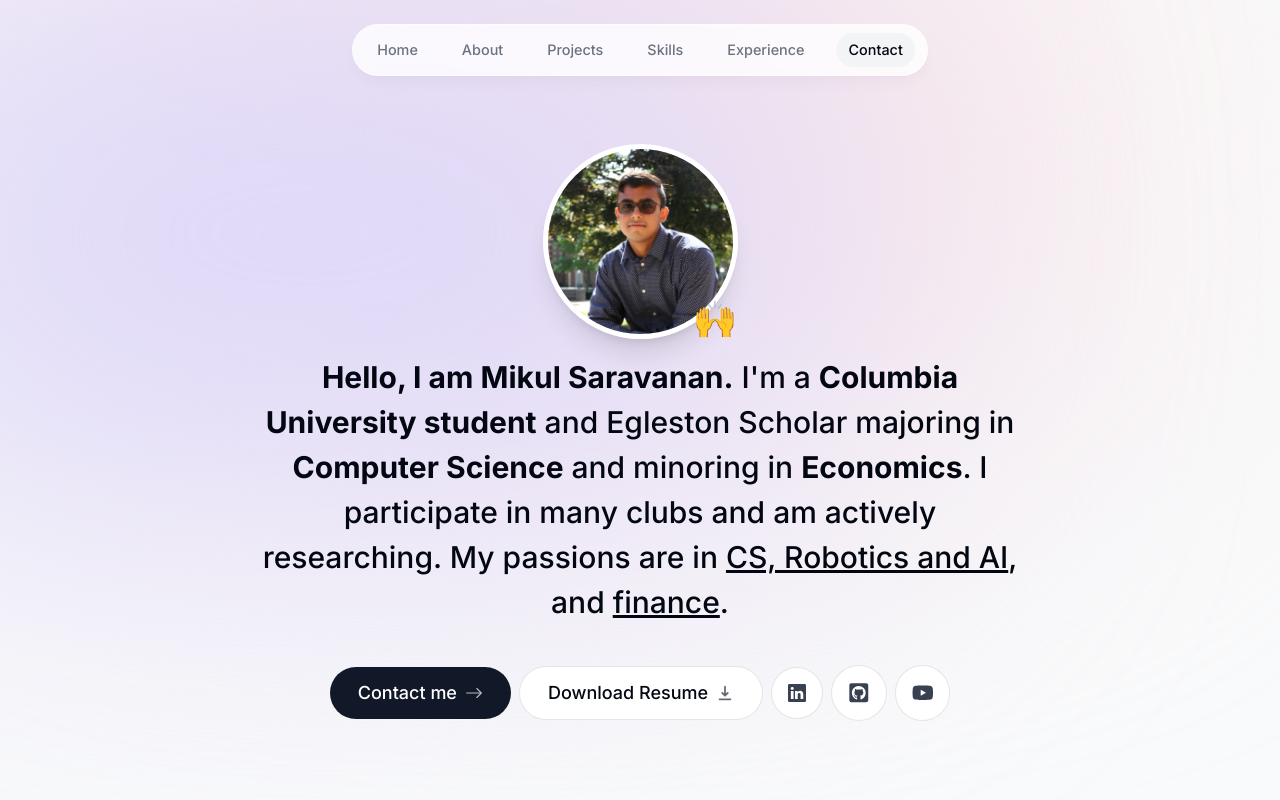
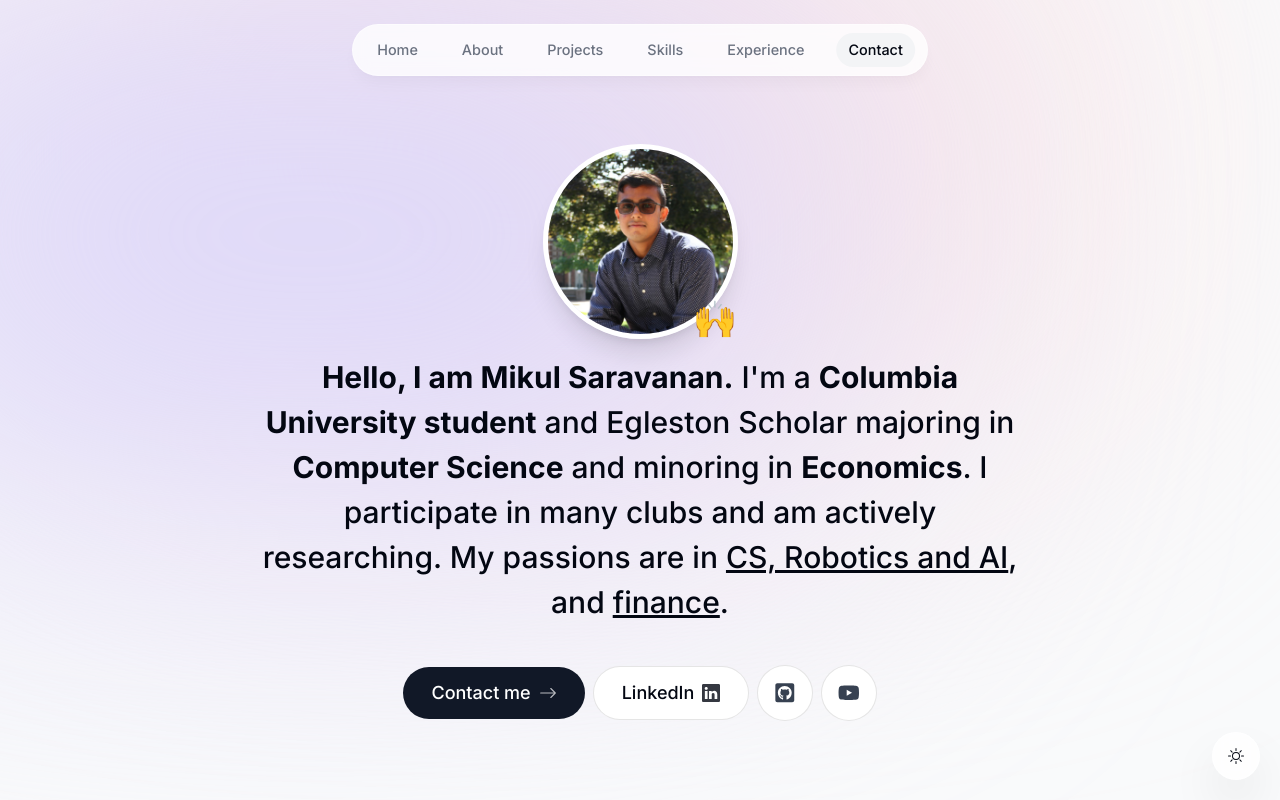
Before and after one commit to MiPlayer123/mikul_personal_website, a Next.js app: page / in a window 1280 px wide. Shown: the top 800 px of the page. Built offline with nearby package versions, Linux system fonts and the light colour scheme; no server answers.

Commit message:
added dark mode!

```diff
--- a/app/layout.tsx
+++ b/app/layout.tsx
@@ -6,6 +6,8 @@
 import ActiveSectionContextProvider from "@/context/active-section-context";
 import { Toaster } from "react-hot-toast";
 import Footer from "@/components/footer";
+import ThemeSwitch from "@/components/theme-switch";
+import ThemeContextProvider from "@/context/theme-context";
 
 const inter = Inter({ subsets: ["latin"] });
 
@@ -21,10 +23,11 @@
 }>) {
   return (
     <html lang="en" className="!scroll-smooth">
-      <body className={`${inter.className} bg-gray-50 text-gray-950 relative pt-28 sm:pt-36 `}> {/*dark:bg-gray-900 dark:text-gray-50 dark:text-opacity-90*/}
-        <div className="bg-[#fbe2e3] absolute top-[-6rem] -z-10 right-[11rem] h-[31.25rem] w-[31.25rem] rounded-full blur-[10rem] sm:w-[68.75rem] "></div> {/*dark:bg-[#946263]*/}
-        <div className=" bg-[#dbd7fb] absolute top-[-1rem] -z-10 left-[-35rem] h-[31.25rem] w-[50rem] rounded-full blur-[10rem] sm:w-[68.75rem] md:left-[-33rem] lg:left-[-28rem] xl:left-[-15rem] 2xl:left-[-5rem] "></div>
+      <body className={`${inter.className} bg-gray-50 text-gray-950 relative pt-28 sm:pt-36 dark:bg-gray-900 dark:text-gray-50 dark:text-opacity-90`}>
+        <div className="bg-[#fbe2e3] absolute top-[-6rem] -z-10 right-[11rem] h-[31.25rem] w-[31.25rem] rounded-full blur-[10rem] sm:w-[68.75rem] dark:bg-[#946263]"></div>
+        <div className=" bg-[#dbd7fb] absolute top-[-1rem] -z-10 left-[-35rem] h-[31.25rem] w-[50rem] rounded-full blur-[10rem] sm:w-[68.75rem] md:left-[-33rem] lg:left-[-28rem] xl:left-[-15rem] 2xl:left-[-5rem] dark:bg-[#676394]"></div>
 
+        <ThemeContextProvider>
           <ActiveSectionContextProvider>
             <Header />
             {children}
@@ -32,6 +35,9 @@
 
             <Toaster position="top-right" />
           </ActiveSectionContextProvider>
+          <ThemeSwitch />
+        </ThemeContextProvider>
+
         </body>
     </html>
   );
--- a/components/contact.tsx
+++ b/components/contact.tsx
@@ -27,7 +27,7 @@
       duration: 1,
     }}
     viewport={{
-      once: true,
+      once: false,
     }}
   >
         <SectionHeading>Contact Me</SectionHeading>
--- a/components/experience.tsx
+++ b/components/experience.tsx
@@ -9,9 +9,11 @@
 import "react-vertical-timeline-component/style.min.css";
 import { experiencesData } from "@/lib/data";
 import { useSectionInView } from "@/lib/hooks";
+import { useTheme } from "@/context/theme-context";
 
 export default function Experience() {
   const { ref } = useSectionInView("Experience", 0.4);
+  const { theme } = useTheme();
 
   return (
     <section id="experience" ref={ref} className="scroll-mt-28 mb-28 sm:mb-40">
@@ -23,7 +25,7 @@
                     visible={true}
               contentStyle={{
                 background:
-                "light" === "light" ? "#f3f4f6" : "rgba(255, 255, 255, 0.05)",
+                theme === "light" ? "#f3f4f6" : "rgba(255, 255, 255, 0.05)",
                 boxShadow: "none",
                 border: "1px solid rgba(0, 0, 0, 0.05)",
                 textAlign: "left",
@@ -31,7 +33,7 @@
               }}
               contentArrowStyle={{
                 borderRight:
-                "light" === "light"
+                theme === "light"
                     ? "0.4rem solid #9ca3af"
                     : "0.4rem solid rgba(255, 255, 255, 0.5)",
               }}
@@ -39,13 +41,13 @@
               icon={item.icon}
               iconStyle={{
                 background:
-                "light" === "light" ? "white" : "rgba(255, 255, 255, 0.15)",
+                theme === "light" ? "white" : "rgba(255, 255, 255, 0.15)",
                 fontSize: "1.5rem",
               }}
             >
               <h3 className="font-semibold capitalize">{item.title}</h3>
               <p className="font-normal !mt-0">{item.location}</p>
-              <p className="!mt-1 !font-normal text-gray-700 ">
+              <p className="!mt-1 !font-normal text-gray-700 dark:text-white/75">
                 {item.description}
               </p>
             </VerticalTimelineElement>
--- a/components/header.tsx
+++ b/components/header.tsx
@@ -14,7 +14,7 @@
   return (
     <header className="z-[999] relative">
       <motion.div
-        className="fixed top-0 left-1/2 h-[4.5rem] w-full rounded-none border border-white border-opacity-40 bg-white bg-opacity-80 shadow-lg shadow-black/[0.03] backdrop-blur-[0.5rem] sm:top-6 sm:h-[3.25rem] sm:w-[36rem] sm:rounded-full " //dark:bg-gray-950 dark:border-black/40 dark:bg-opacity-75
+        className="fixed top-0 left-1/2 h-[4.5rem] w-full rounded-none border border-white border-opacity-40 bg-white bg-opacity-80 shadow-lg shadow-black/[0.03] backdrop-blur-[0.5rem] sm:top-6 sm:h-[3.25rem] sm:w-[36rem] sm:rounded-full dark:bg-gray-950 dark:border-black/40 dark:bg-opacity-80"
         initial={{ y: -100, x: "-50%", opacity: 0 }}
         animate={{ y: 0, x: "-50%", opacity: 1 }}
       ></motion.div>
--- a/components/intro.tsx
+++ b/components/intro.tsx
@@ -63,20 +63,25 @@
                     Contact me <BsArrowRight className="opacity-70 group-hover:translate-x-1 transition"/>
             </Link>
 
-                <a className="group bg-white px-7 py-3 flex items-center gap-2 rounded-full outline-none focus:scale-110 hover:scale-110 active:scale-105 transition cursor-pointer borderBlack dark:bg-white/10"
-            href="/Mikul_Saravanan_Resume.pdf" target="_blank"> {/*download={true}*/}
-                    Download Resume <HiDownload className="opacity-60 group-hover:translate-y-1 transition" />
-                </a>
+                {/* <a className="group bg-white px-7 py-3 flex items-center gap-2 rounded-full outline-none focus:scale-110 hover:scale-110 active:scale-105 transition cursor-pointer borderBlack dark:bg-white/10"
+                    href="/Mikul_Saravanan_Resume.pdf" target="_blank">
+                        Download Resume <HiDownload className="opacity-60 group-hover:translate-y-1 transition" />
+                    </a> */}
 
-                <a className="bg-white p-4 text-gray-700 hover:text-gray-950 flex items-center gap-2 rounded-full focus:scale-[1.15] hover:scale-[1.15] active:scale-105 transition cursor-pointer borderBlack"
+                {/* <a className="bg-white p-4 text-gray-700 hover:text-gray-950 flex items-center gap-2 rounded-full focus:scale-[1.15] hover:scale-[1.15] active:scale-105 transition cursor-pointer borderBlack dark:bg-white/10 dark:text-white/60"
                     href="https://www.linkedin.com/in/mikul-saravanan/"
                     target="_blank">
                     <BsLinkedin />
+                </a> */}
+
+                <a className="group bg-white px-7 py-3 flex items-center gap-2 rounded-full outline-none focus:scale-110 hover:scale-110 active:scale-105 transition cursor-pointer borderBlack dark:bg-white/15"
+                    href="https://www.linkedin.com/in/mikul-saravanan/"
+                    target="_blank">
+                        LinkedIn <BsLinkedin className="opacity-80 group-hover:translate-y-1 transition" />
                 </a>
-                {/*dark:bg-white/10 dark:text-white/60*/}
 
                 <a
-                className="bg-white p-4 text-gray-700 flex items-center gap-2 text-[1.35rem] rounded-full focus:scale-[1.15] hover:scale-[1.15] hover:text-gray-950 active:scale-105 transition cursor-pointer borderBlack"
+                className="bg-white p-4 text-gray-700 flex items-center gap-2 text-[1.35rem] rounded-full focus:scale-[1.15] hover:scale-[1.15] hover:text-gray-950 active:scale-105 transition cursor-pointer borderBlack dark:bg-white/10 dark:text-white/60"
                 href="https://github.com/MiPlayer123"
                 target="_blank"
                 >
@@ -84,13 +89,13 @@
                 </a>
 
                 <a
-                className="bg-white p-4 text-gray-700 flex items-center gap-2 text-[1.35rem] rounded-full focus:scale-[1.15] hover:scale-[1.15] hover:text-gray-950 active:scale-105 transition cursor-pointer borderBlack"
+                className="bg-white p-4 text-gray-700 flex items-center gap-2 text-[1.35rem] rounded-full focus:scale-[1.15] hover:scale-[1.15] hover:text-gray-950 active:scale-105 transition cursor-pointer borderBlack dark:bg-white/10 dark:text-white/60"
                 href="https://www.youtube.com/channel/UCxSVd73Vex8xgZ7rap3QPIw"
                 target="_blank"
                 >
                 <FaYoutube />
                 </a>
-                {/*dark:bg-white/10 dark:text-white/60*/}
+
             </motion.div>
 
         </section>
--- a/components/project.tsx
+++ b/components/project.tsx
@@ -28,16 +28,16 @@
       className='group mb-3 sm:mb-8 last:mb-0 max-w-full'
       >
       <section
-          className="bg-gray-100 max-w-[42rem] border border-black/5 rounded-lg overflow-hidden sm:pr-8 relative sm:h-[20rem] hover:bg-gray-200 transition sm:group-even:pl-8">
+          className="bg-gray-100 max-w-[42rem] border border-black/5 rounded-lg overflow-hidden sm:pr-8 relative sm:h-[20rem] hover:bg-gray-200 transition sm:group-even:pl-8  dark:text-white dark:bg-white/10 dark:hover:bg-white/20">
         <div className="pt-4 pb-7 px-5 sm:pl-10 sm:pr-2 sm:pt-10 sm:max-w-[50%] flex flex-col h-full sm:group-even:ml-[18rem]">
             <h3 className="text-2xl font-semibold">{title}</h3>
-            <p className="mt-2 leading-relaxed text-gray-700 ">
+            <p className="mt-2 leading-relaxed text-gray-700 dark:text-white/70">
               {description}
             </p>
             <ul className="flex flex-wrap mt-4 gap-2 sm:mt-auto">
               {tags.map((tag, index) => (
                 <li
-                  className="bg-black/[0.7] px-3 py-1 text-[0.7rem] uppercase tracking-wider text-white rounded-full "
+                  className="bg-black/[0.7] px-3 py-1 text-[0.7rem] uppercase tracking-wider text-white rounded-full dark:text-white/70"
                   key={index}
                 >
                   {tag}
--- a/components/skills.tsx
+++ b/components/skills.tsx
@@ -32,7 +32,7 @@
         <ul className="flex flex-wrap justify-center gap-2 text-lg text-gray-800">
             {skillsData.map((skill, index) => (
                 <motion.li
-                className="bg-whiteb borderBlack rounded-xl px-5 py-3 "
+                className="bg-whiteb borderBlack rounded-xl px-5 py-3 dark:bg-white/10 dark:text-white/80"
                 key={index}
                 variants={fadeInAnimationVariants}
                 initial="initial"
@@ -42,7 +42,7 @@
                 }}
                 custom={index}
                 >{skill}
-                </motion.li> //dark:bg-white/10 dark:text-white/80
+                </motion.li>
             ))}
         </ul>
 
--- /dev/null
+++ b/components/theme-switch.tsx
@@ -0,0 +1,17 @@
+"use client";
+
+import { useTheme } from "@/context/theme-context";
+import React from "react";
+import { BsMoon, BsSun } from "react-icons/bs";
+
+export default function ThemeSwitch() {
+  const { theme, toggleTheme } = useTheme();
+
+  return (
+    <button className="fixed bottom-5 right-5 bg-white w-[3rem] h-[3rem] bg-opacity-80 backdrop-blur-[0.5rem] border border-white border-opacity-40 shadow-2xl rounded-full flex items-center justify-center hover:scale-[1.15] active:scale-105 transition-all dark:bg-gray-950"
+        onClick={toggleTheme}
+    >
+        {theme === "light" ? <BsSun /> : <BsMoon />}
+    </button>
+  )
+}
--- a/components/video-dropdown.tsx
+++ b/components/video-dropdown.tsx
@@ -10,7 +10,7 @@
   return (
     <section className="mb-20 sm:mb-30">
       <div className="accordion items-center justify-center gap-2 text-lg text-black">
-        <button className="accordion-button justify-center bg-white borderBlack p-4 text-black hover:text-gray-950 flex items-center gap-2 rounded-full focus:scale-[1.15] hover:scale-[1.15] active:scale-105 transition cursor-pointer " onClick={toggleOpen}>
+        <button className="accordion-button justify-center bg-white borderBlack p-4 text-black hover:text-gray-950 flex items-center gap-2 rounded-full focus:scale-[1.15] hover:scale-[1.15] active:scale-105 transition cursor-pointer dark:bg-white/20 dark:text-white/80" onClick={toggleOpen}>
           {isOpen ? 'Hide Video' : 'Show 2023 Maker Profile Video'}
         </button>
 
--- /dev/null
+++ b/context/theme-context.tsx
@@ -0,0 +1,70 @@
+"use client";
+
+import React, { useEffect, useState, createContext, useContext } from "react";
+
+type Theme = "light" | "dark";
+
+type ThemeContextProviderProps = {
+  children: React.ReactNode;
+};
+
+type ThemeContextType = {
+  theme: Theme;
+  toggleTheme: () => void;
+};
+
+const ThemeContext = createContext<ThemeContextType | null>(null);
+
+export default function ThemeContextProvider({
+  children,
+}: ThemeContextProviderProps) {
+  const [theme, setTheme] = useState<Theme>("light");
+
+  const toggleTheme = () => {
+    if (theme === "light") {
+      setTheme("dark");
+      window.localStorage.setItem("theme", "dark");
+      document.documentElement.classList.add("dark");
+    } else {
+      setTheme("light");
+      window.localStorage.setItem("theme", "light");
+      document.documentElement.classList.remove("dark");
+    }
+  };
+
+  useEffect(() => {
+    const localTheme = window.localStorage.getItem("theme") as Theme | null;
+
+    if (localTheme) {
+      setTheme(localTheme);
+
+      if (localTheme === "dark") {
+        document.documentElement.classList.add("dark");
+      }
+    } else if (window.matchMedia("(prefers-color-scheme: dark)").matches) {
+      setTheme("dark");
+      document.documentElement.classList.add("dark");
+    }
+  }, []);
+
+  return (
+    <ThemeContext.Provider
+      value={{
+        theme,
+        toggleTheme,
+      }}
+    >
+      {children}
+    </ThemeContext.Provider>
+  );
+}
+
+export function useTheme() {
+  const context = useContext(ThemeContext);
+
+  if (context === null) {
+    throw new Error("useTheme must be used within a ThemeContextProvider");
+  }
+
+  return context;
+}
--- a/tailwind.config.ts
+++ b/tailwind.config.ts
@@ -16,5 +16,6 @@
     },
   },
   plugins: [],
+  darkMode: "class",
 };
 export default config;
```
Lines whose indentation alone changed are shown as unchanged.
